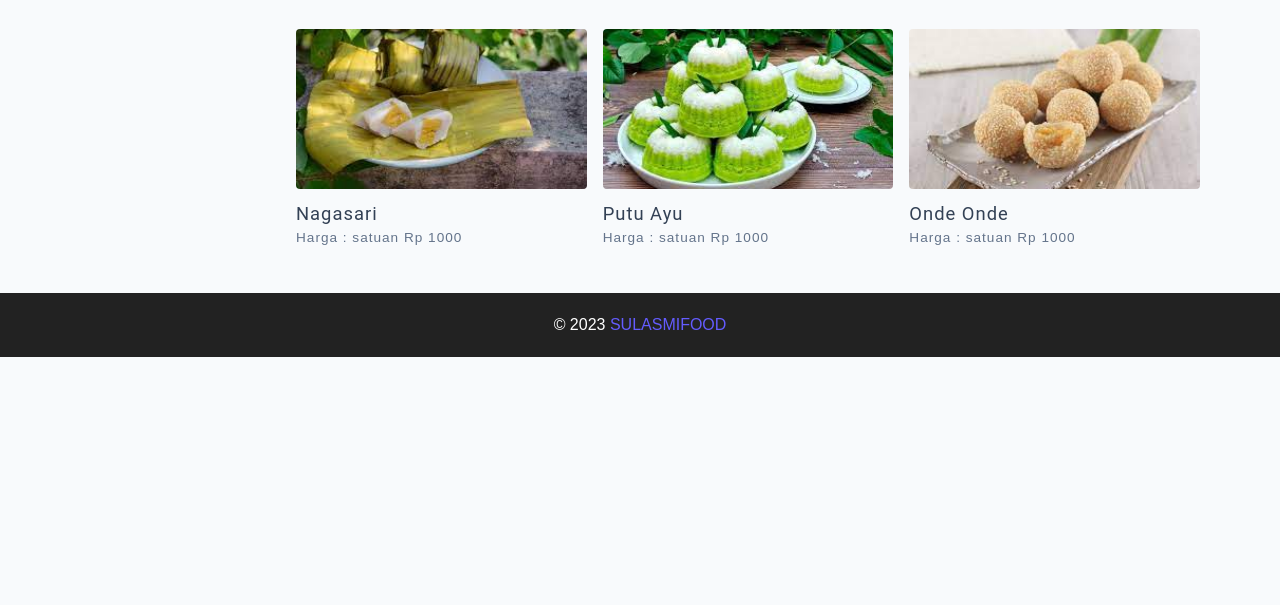
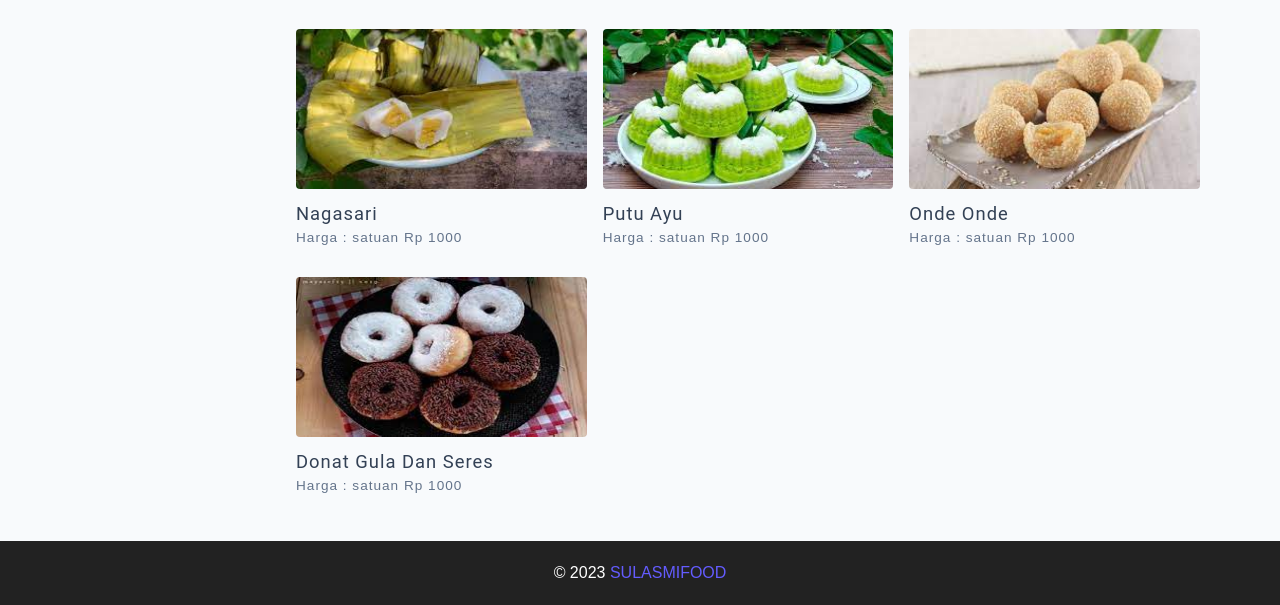
Before and after one commit to kikysr27/sulasmifood, a plain HTML site: page recipes.html in a window 1280 px wide. Shown: the part 857-1462 px from the top of the page. Before the commit the page ends 1214 px from the top, so only its background shows below. Drawn offline with Linux system fonts and the light colour scheme.

Commit message:
Update recipes.html

```diff
--- a/recipes.html
+++ b/recipes.html
@@ -164,6 +164,15 @@
             <h5>Onde Onde</h5>
             <p>Harga : satuan Rp 1000</p>
           </a>
+                    <a class="recipe">
+            <img
+              src="./assets/recipes/donatguladanseres.jpeg"
+              class="img recipe-img"
+              alt=""
+            />
+            <h5>Donat Gula Dan Seres</h5>
+            <p>Harga : satuan Rp 1000</p>
+          </a>
           <!-- end of single recipe -->
         </div>
       </section>
```
